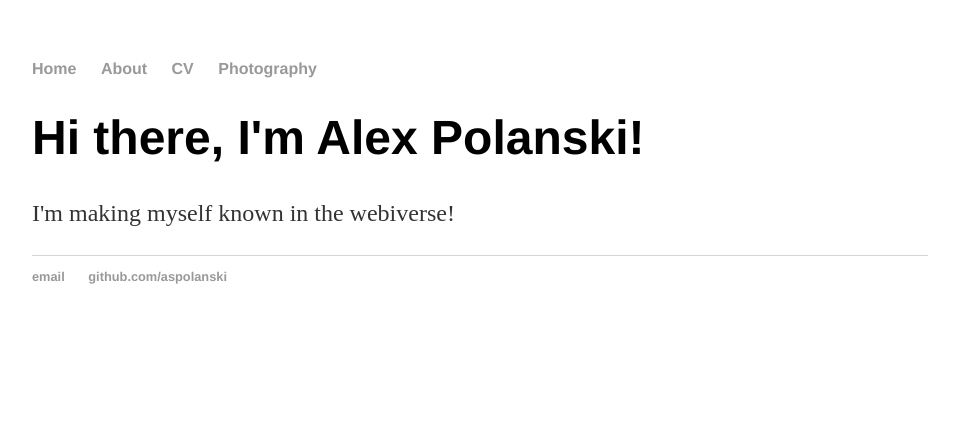
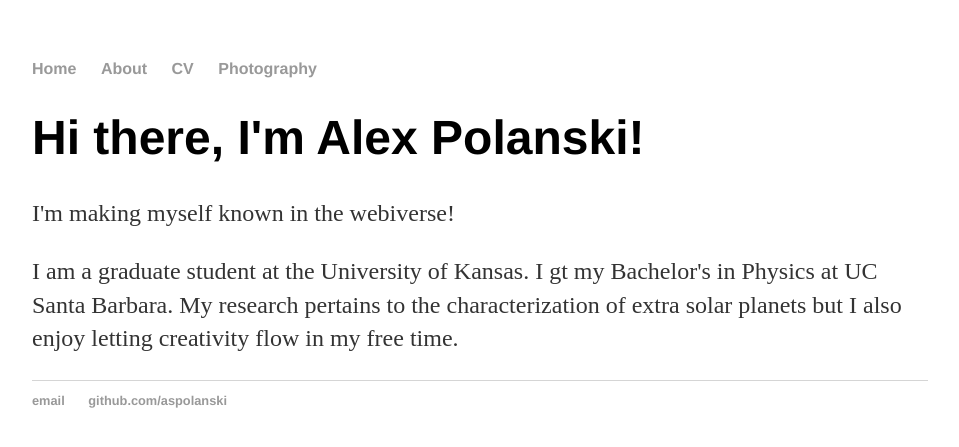
Before and after one commit to aspolanski/aspolanski.github.io, a Jekyll site: the page built from index.html, in a window 1280 px wide. Shown: the top 447 px of the page, without its empty margins (160-1119 px from the left). Built offline with Jekyll 4.4.1, drawn with Linux system fonts in a browser that asks for light colours.

Commit message:
Update index.html

```diff
--- a/index.html
+++ b/index.html
@@ -5,4 +5,5 @@
 <div class="blurb">
 	<h1>Hi there, I'm Alex Polanski!</h1>
 	<p>I'm making myself known in the webiverse!</p>
+	<p>I am a graduate student at the University of Kansas. I gt my Bachelor's in Physics at UC Santa Barbara. My research pertains to the characterization of extra solar planets but I also enjoy letting creativity flow in my free time.</p>
 </div><!-- /.blurb -->
```
